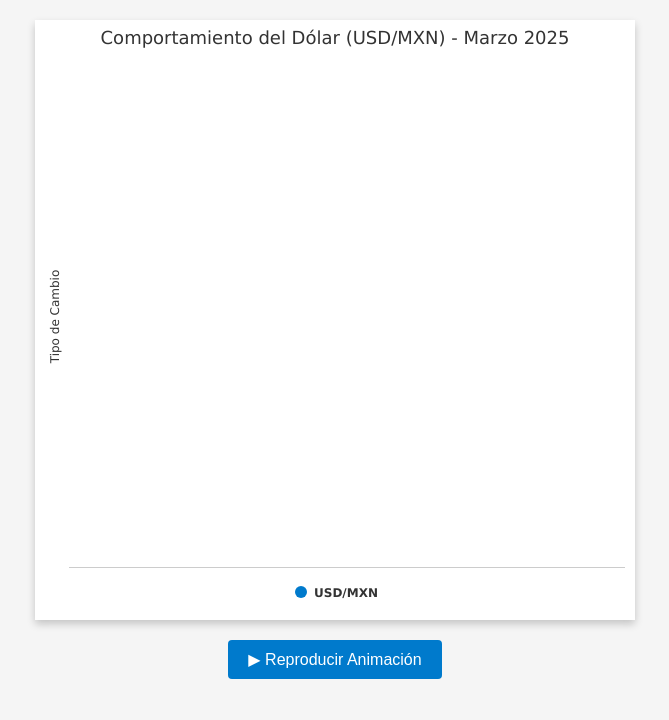
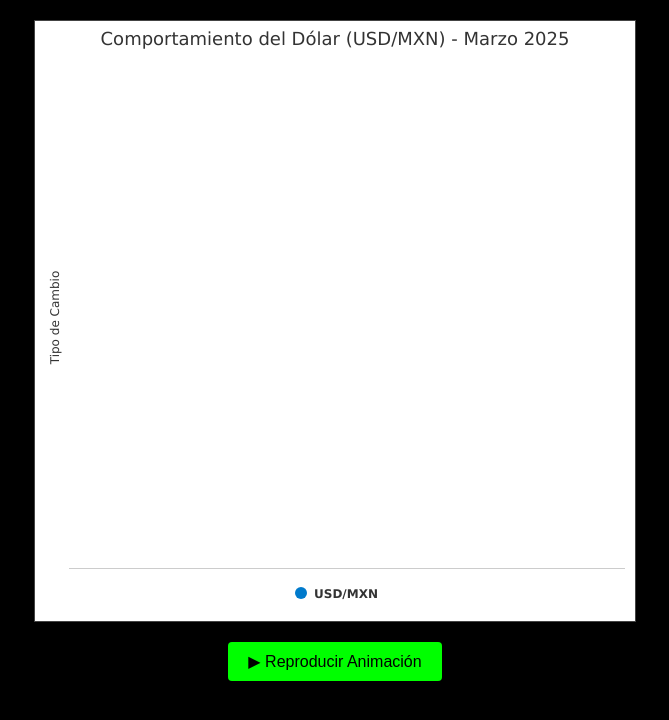
Before and after one commit to HAV2023/HTML-CSS-JS, a PHP site: page / in a window 1280 px wide. Shown: the top 720 px of the page, without its empty margins (305-974 px from the left). Run offline with PHP 8.4, Linux system fonts and the light colour scheme.

Commit message:
Update styles.css

```diff
--- a/Graficando comportamiento dolar/styles.css
+++ b/Graficando comportamiento dolar/styles.css
@@ -1,6 +1,7 @@
 body {
-  background-color: #f5f5f5;
+  background-color: #000;
   font-family: sans-serif;
+  color: #fff;
   display: flex;
   flex-direction: column;
   align-items: center;
@@ -11,22 +12,22 @@ body {
 #container {
   width: 600px;
   height: 600px;
-  background-color: #fff;
-  box-shadow: 0 4px 8px rgba(0,0,0,0.2);
+  background-color: #000;
+  border: 1px solid #444;
+  margin-bottom: 20px;
 }
 
 #play-btn {
-  margin-top: 20px;
   padding: 10px 20px;
   font-size: 16px;
   border: none;
-  background-color: #007acc;
-  color: #fff;
+  background-color: #00ff00;
+  color: #000;
   border-radius: 4px;
   cursor: pointer;
   transition: background-color 0.3s;
 }
 
 #play-btn:hover {
-  background-color: #005fa3;
+  background-color: #00cc00;
 }
```
